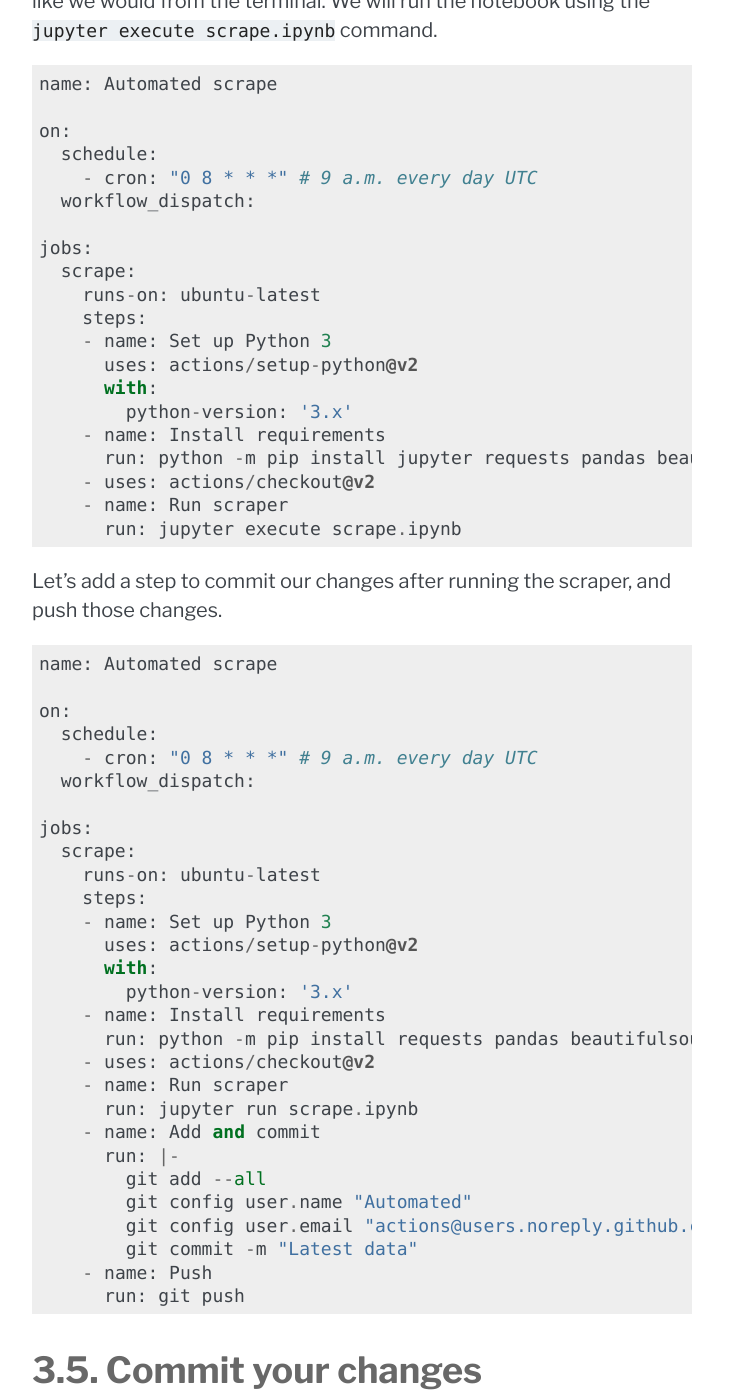
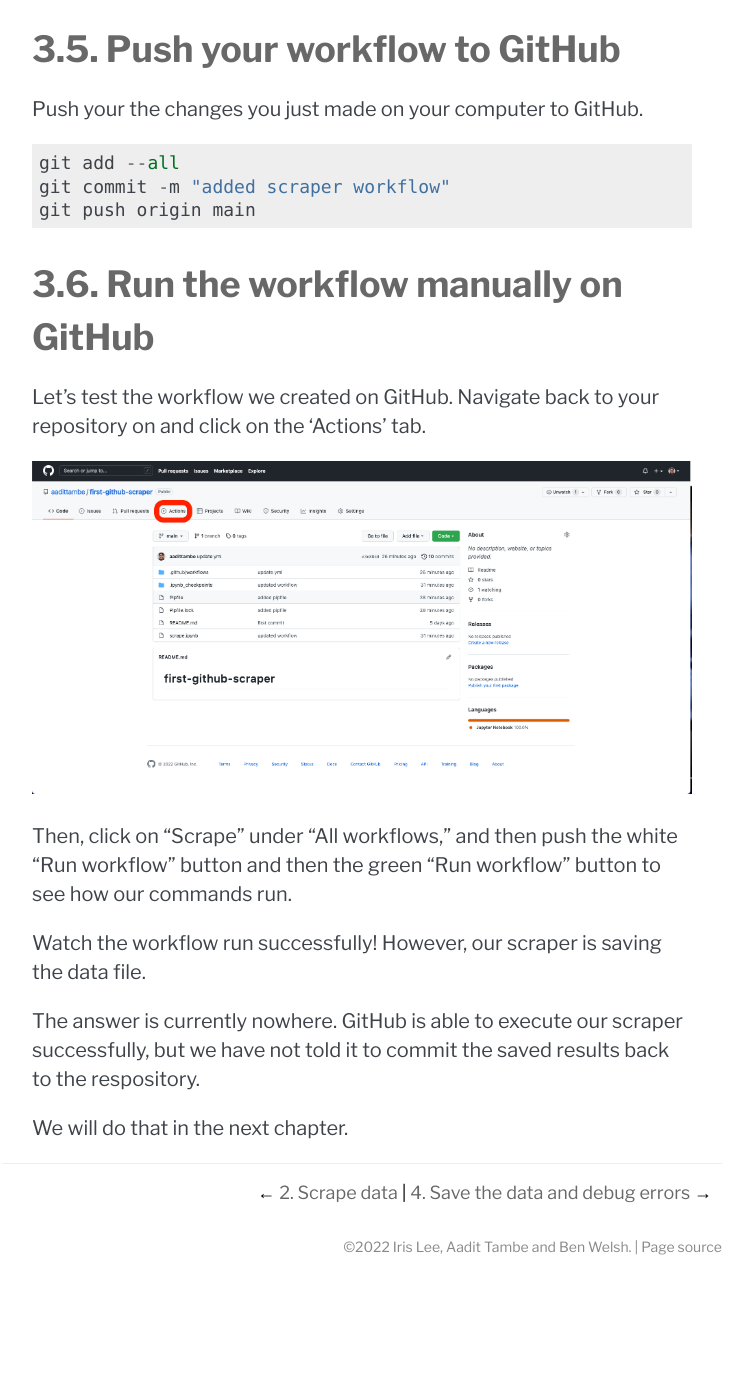
Before and after one commit to palewire/first-github-scraper, a Sphinx documentation site: the page built from docs/schedule.md, in a window 1280 px wide and 1400 px high, scrolled down 7753 px. Shown: the whole window, without its empty margins (388-1141 px from the left). Built offline with Sphinx 7.4.7, drawn with Linux system fonts in a browser that asks for light colours; after the commit the page ends 9041 px from its top, so only the background shows below that; some of the changed text lies outside the part shown.

Commit message:
pipenv and split ch 3

````diff
--- a/docs/commit.md
+++ b/docs/commit.md
@@ -1,13 +1,80 @@
 ```{include} _templates/nav.html
 ```
 
-# Dealing with errors
+# Save the data and debug errors
 
-This chapter will walk you through how to spot and fix common errors.
+This chapter will walk you through how to save the data in the repository, and spot and fix common errors.
 
 ```{contents} Sections
   :depth: 1
   :local:
+```
+
+## Tell the Action to log the result
+
+On your computer, navigate to the `main.yml` file in the `.github/workflows` directory. Open it in your code editor.
+
+We will add commands to this file to ask GitHub to save the results of the scraper.
+
+We will accomplish this by instructing the Action to `add`, `commit` and `push` changes after the scraper runs, so they will show up in our respository. This is very similar to the commands you would write to push local changes to GitHub the command line.
+
+```
+name: Scrape
+
+on:
+  schedule:
+    - cron: "0 8 * * *" # 9 a.m. every day UTC
+  workflow_dispatch:
+
+jobs:
+  scrape:
+    runs-on: ubuntu-latest
+    steps:
+    - uses: actions/checkout@v2
+    - name: Install pipenv
+      run: pipx install pipenv
+    - uses: actions/setup-python@v2
+      with:
+        python-version: '3.9'
+        cache: 'pipenv'
+    - run: pipenv install jupyter requests pandas beautifulsoup4	nbclient
+    - name: Run scraper
+      run: pipenv run jupyter execute scrape.ipynb
+    - name: Add and commit
+      run: |-
+        git add --all
+        git config user.name "Automated"
+        git config user.email "actions@users.noreply.github.com"
+        git commit -m "Latest data"
+    - name: Push
+      run: git push
+```
+
+## Commit your changes to GitHub
+
+Save the YAML file and commit your changes to the GitHub repository.
+
+```
+git add --all
+git commit -m "added steps to save results"
+git push origin main
+```
+
+## Run the Action on GitHub (and watch it log the data!)
+
+Navigate back to your respository on GitHub, and once again, click on the "Actions" tab. Then click on "Scrape" under "All workflows" and run the workflow.
+
+![github action succeed and log](./_static/actions-save-and-log.png)
+
+After the Action has run, go to the "Code" tab on GitHub, and notice a new `warn-data.csv` file logged to our repository.
+
+![github actions success see logged file in repo](./_static/actions-success-final.png)
+
+```{note}
+When the Action runs, it saves the data files to GitHub. The next time you want to make modifications to your code in the repository, you need to first pull the most recent changes from the remote branch on GitHub to your computer, before committing and pushing anymore changes.
+
+Use the `git fetch` and `git pull` commands from the command line.
+
 ```
 
 ## How to spot a failed fails
--- a/docs/schedule.md
+++ b/docs/schedule.md
@@ -60,16 +60,16 @@
 
 GitHub Actions uses YAML syntax to define the workflow. These workflows are stored in the repository, in a hidden directory (denoted by the `.` in front of it) called `.github/workflows`.
 
-We will start by giving our workflow a `name` — something like "Automated scrape."
+We will start by giving our workflow a `name` — something like "Scrape."
 
 ```
-name: Automated scrape
+name: Scrape
 ```
 
 Next, we will add settings in the workflow so that the Action runs on a schedule — instead of running on `push`, like in our first test. We will use the `on` keyword.
 
 ```
-name: Automated scrape
+name: Scrape
 
 on:
   schedule:
@@ -85,7 +85,7 @@
 Now let's tell the workflow what tasks — using the `jobs` keyword — to execute. Let's call this job `scrape`.
 
 ```
-name: Automated scrape
+name: Scrape
 
 on:
   schedule:
@@ -105,7 +105,7 @@
 In our case, the runner will be the latest version of Ubuntu, an open-source operating system on Linux.
 
 ```
-name: Automated scrape
+name: Scrape
 
 on:
   schedule:
@@ -120,7 +120,7 @@
 Using the `steps` keyword we will tell GitHub the sequence of tasks that we want the job to execute.
 
 ```
-name: Automated scrape
+name: Scrape
 
 on:
   schedule:
@@ -133,7 +133,7 @@
     steps:
 ```
 
-Next, we will tell the virtual machine that is hosting this Action to install Python 3, along with the libraries our scraper will use.
+Next, we will tell the virtual machine that is hosting this Action to install Pipenv and Python 3, along with the libraries our scraper will use.
 
 The `name` keyword denotes the title we give the step.
 
@@ -142,7 +142,7 @@
 The `run` keyword tells the job to execute a command on the runner.
 
 ```
-name: Automated scrape
+name: Scrape
 
 on:
   schedule:
@@ -153,22 +153,24 @@
   scrape:
     runs-on: ubuntu-latest
     steps:
-    - name: Set up Python 3
-      uses: actions/setup-python@v2
+    - uses: actions/checkout@v2
+    - name: Install pipenv
+      run: pipx install pipenv
+    - uses: actions/setup-python@v2
       with:
-        python-version: '3.x'
-    - name: Install requirements
-      run: python -m pip install jupyter requests pandas beautifulsoup4 nbclient
+        python-version: '3.9'
+        cache: 'pipenv'
+    - run: pipenv install jupyter requests pandas beautifulsoup4	nbclient
 ```
 
 ```{note}
 GitHub has a detailed explanation of every keyword in the workflow on [this](https://docs.github.com/en/actions/learn-github-actions/understanding-github-actions#understanding-the-workflow-file) page.
 ```
 
-Before writing code to run the scraper, we will once again use the `uses` keyword to specify that the following step will also run `v2` of the `actions/checkout` [action](https://github.com/actions/checkout).
+Now that we have all the requirements installed, let's run the code. Let's `name` this step `Run scraper` we will `run` the notebook using the `pipenv jupyter execute scrape.ipynb` command.
 
 ```
-name: Automated scrape
+name: Scrape
 
 on:
   schedule:
@@ -179,97 +181,38 @@
   scrape:
     runs-on: ubuntu-latest
     steps:
-    - name: Set up Python 3
-      uses: actions/setup-python@v2
+    - uses: actions/checkout@v2
+    - name: Install pipenv
+      run: pipx install pipenv
+    - uses: actions/setup-python@v2
       with:
-        python-version: '3.x'
-    - name: Install requirements
-      run: python -m pip install jupyter requests pandas beautifulsoup4 nbclient
-    - uses: actions/checkout@v2
+        python-version: '3.9'
+        cache: 'pipenv'
+    - run: pipenv install jupyter requests pandas beautifulsoup4	nbclient
+    - name: Run scraper
+      run: pipenv run jupyter execute scrape.ipynb
 ```
 
-Now that we have all the requirements installed, let's run the code, just like we would from the terminal. We will run the notebook using the `jupyter execute scrape.ipynb` command.
+## Push your workflow to GitHub
 
-```
-name: Automated scrape
-
-on:
-  schedule:
-    - cron: "0 8 * * *" # 9 a.m. every day UTC
-  workflow_dispatch:
-
-jobs:
-  scrape:
-    runs-on: ubuntu-latest
-    steps:
-    - name: Set up Python 3
-      uses: actions/setup-python@v2
-      with:
-        python-version: '3.x'
-    - name: Install requirements
-      run: python -m pip install jupyter requests pandas beautifulsoup4	nbclient
-    - uses: actions/checkout@v2
-    - name: Run scraper
-      run: jupyter execute scrape.ipynb
-```
-
-Let's add a step to commit our changes after running the scraper, and push those changes.
-
-```
-name: Automated scrape
-
-on:
-  schedule:
-    - cron: "0 8 * * *" # 9 a.m. every day UTC
-  workflow_dispatch:
-
-jobs:
-  scrape:
-    runs-on: ubuntu-latest
-    steps:
-    - name: Set up Python 3
-      uses: actions/setup-python@v2
-      with:
-        python-version: '3.x'
-    - name: Install requirements
-      run: python -m pip install requests pandas beautifulsoup4 nbclient
-    - uses: actions/checkout@v2
-    - name: Run scraper
-      run: jupyter run scrape.ipynb
-    - name: Add and commit
-      run: |-
-        git add --all
-        git config user.name "Automated"
-        git config user.email "actions@users.noreply.github.com"
-        git commit -m "Latest data"
-    - name: Push
-      run: git push
-```
-
-## Commit your changes
-
-Next, commit these changes to GitHub.
+Push your the changes you just made on your computer to GitHub.
 
 ```
 git add --all
-git commit -m "updated workflow"
+git commit -m "added scraper workflow"
 git push origin main
 ```
 
-## Run the Action manually on GitHub
+## Run the workflow manually on GitHub
 
-Let's go to GitHub and test the Action manually. Navigate back to your repository and click on the "Actions" tab. Click on "Automated scrape," which is the name we gave our workflow.
+Let's test the workflow we created on GitHub. Navigate back to your repository on and click on the 'Actions' tab.
 
-Push the "Run workflow" button, and then the "Run workflow" button once again to execute the action manually.
+![run action on github](./_static/actions-repo-workflow.png)
 
-![go back to actions tab in github](./_static/actions-go-back-to-page.png)
+Then, click on "Scrape" under "All workflows," and then push the white "Run workflow" button and then the green "Run workflow" button to see how our commands run.
 
-## View the scraped file
+Watch the workflow run successfully! However, our scraper is saving the data file.
 
-Watch GitHub Actions run the notebook in GitHub.
+The answer is currently nowhere. GitHub is able to execute our scraper successfully, but we have not told it to commit the saved results back to the respository.
 
-![watch github actions run the notebook](./_static/actions-successful-run.png)
-
-Click on the "Code" tab of the repository and view the scraped CSV file logged to your repository.
-
-![view final file](./_static/actions-view-file.png)
+We will do that in the next chapter.
````
Also changed, not shown: docs/_static/actions-repo-workflow.png (added), docs/_static/actions-run-and-save.png (added), docs/_static/actions-run-dont-save.png (added), docs/_static/actions-save-and-log.png (added), docs/_static/actions-success-1.png (added), docs/_static/actions-success-final.png (added).
